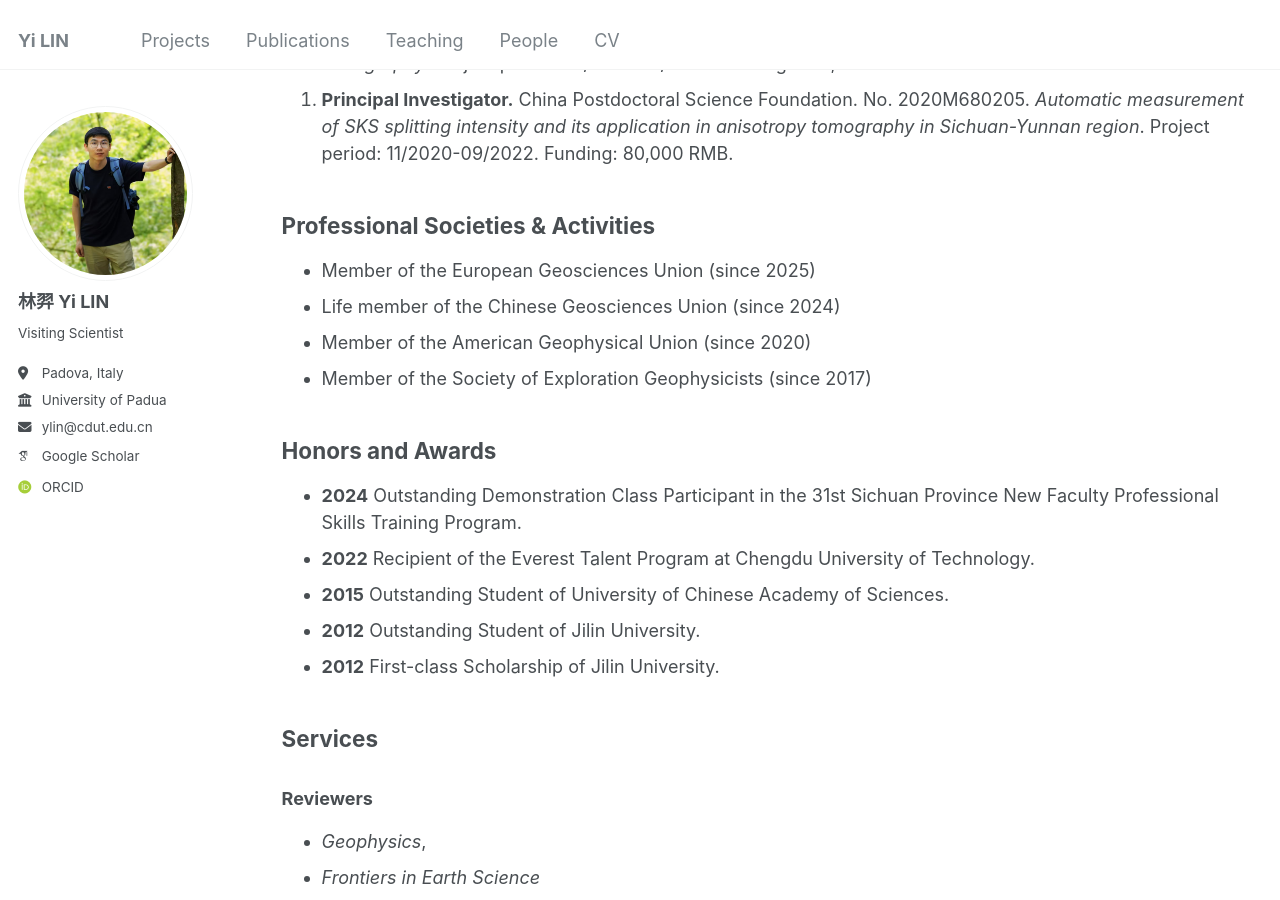
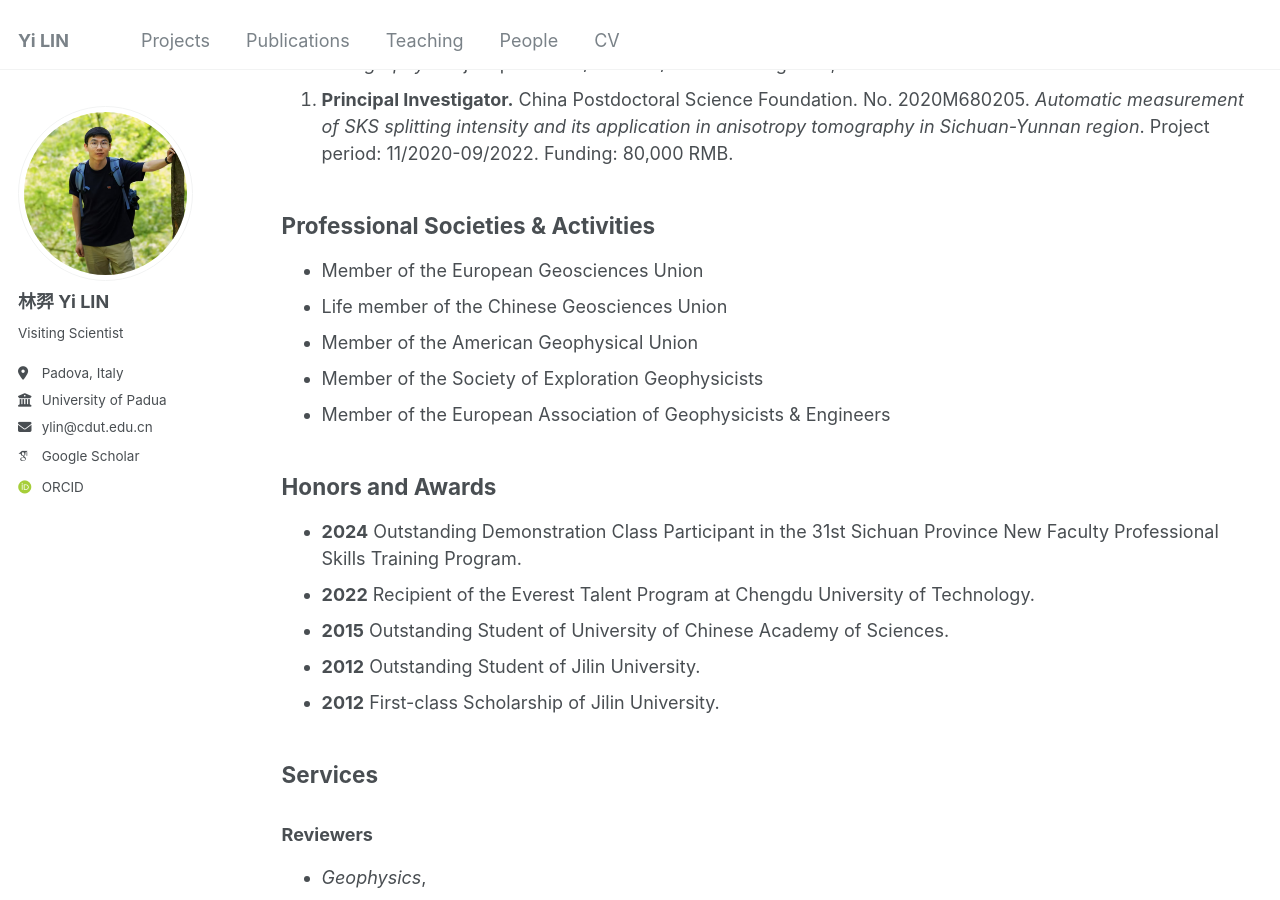
Before and after one commit to nicklinyi/nicklinyi.github.io, a Jekyll site: the page built from _pages/cv.html, in a window 1280 px wide and 900 px high, scrolled down 881 px. Built offline with Jekyll 4.4.1, drawn with Linux system fonts in a browser that asks for light colours; some web fonts are replaced.

Commit message:
Update cv.html

```diff
--- a/_pages/cv.html
+++ b/_pages/cv.html
@@ -51,10 +51,11 @@ redirect_from:
 
 <h2>Professional Societies & Activities</h2>
 <ul>
-<li>Member of the European Geosciences Union (since 2025)</li>
-<li>Life member of the Chinese Geosciences Union (since 2024)</li>
-<li>Member of the American Geophysical Union (since 2020)</li>
-<li>Member of the Society of Exploration Geophysicists (since 2017)</li>
+<li>Member of the European Geosciences Union </li>
+<li>Life member of the Chinese Geosciences Union </li>
+<li>Member of the American Geophysical Union </li>
+<li>Member of the Society of Exploration Geophysicists </li>
+<li>Member of the European Association of  Geophysicists & Engineers  </li>
 </ul>
 
 <h2>Honors and Awards</h2>
```
